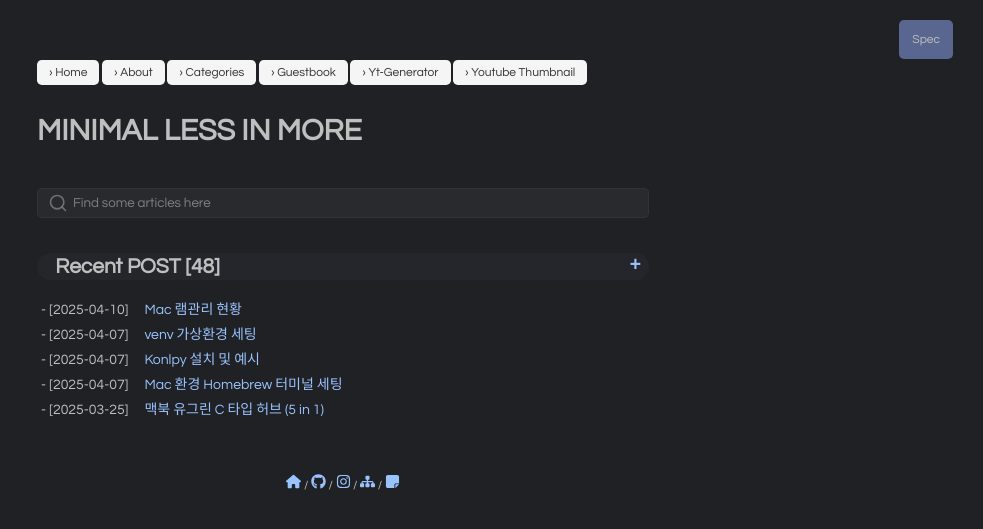
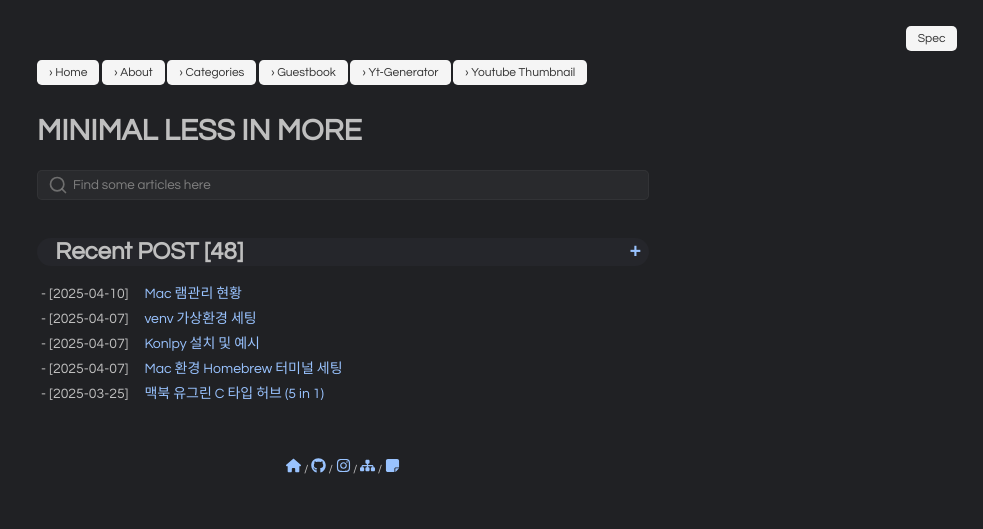
Before and after one commit to pozuhtuhv/pozuhtuhv.github.io, a Jekyll site: the page built from index.html, in a window 1280 px wide. Shown: the top 529 px of the page, without its empty margins (297-1280 px from the left). Built offline with Jekyll 4.4.1, drawn with Linux system fonts in a browser that asks for light colours.

Commit message:
(edit) design

```diff
--- a/_sass/_main.scss
+++ b/_sass/_main.scss
@@ -157,17 +157,17 @@ section {
   padding: 1rem 0;
 }
 
-/* hede */
+/* head */
 .head {
   display: block;
-  row-gap: 0.5rem; /* 또는 gap: 0.5rem; */
+  row-gap: 0.5rem;
   margin-top: 5.5rem;
   text-align: left;
 }
 
 .head a {
   display: inline-block;
-  margin-bottom: 0.5rem; /* 줄 간 간격 추가 */
+  margin-bottom: 0.5rem;
   padding: 0.5rem 1rem;
   background-color: #f5f5f5;
   color: #333;
@@ -176,6 +176,43 @@ section {
 }
 
 .head a:hover {
+  background-color: #e0e0e0;
+  color: #0073e6;
+}
+
+#specButton {
+  position: fixed;
+  top: 2.9%;
+  right: 2%;
+  z-index: 100;
+  background-color: #f5f5f5;
+  color: #333;
+  padding: 0.5rem 1rem;
+  border-radius: 5px;
+  cursor: pointer;
+}
+
+#specTooltip {
+  position: fixed;
+  top: 6.9%;
+  right: 2%;
+  background-color: #f9f9f9;
+  color: #000;
+  padding: 10px;
+  border-radius: 5px;
+  white-space: nowrap;
+  overflow: hidden;
+  opacity: 0;
+  z-index: 99;
+}
+
+#specButton:hover + #specTooltip {
+  opacity: 1;
+  visibility: visible;
+  transition: none;
+}
+
+#specButton:hover {
   background-color: #e0e0e0;
   color: #0073e6;
 }
@@ -307,16 +344,6 @@ submain {
   }
 }
 
-/* Section Flex */
-section {
-  flex-grow: 999;
-  display: flex;
-  flex-direction: column;
-}
-figcaption {
-  font-size: smaller;
-}
-
 /* Bio */
 
 .bio {
@@ -439,7 +466,7 @@ figcaption {
   opacity: 0.9;
 }
 
-/* 타임라인 */
+/* 타임라인 (현재 비활성화) */
 .timeline {
   position: relative;
   width: 650px;
@@ -479,48 +506,6 @@ figcaption {
   height: 150%;
   clear: both;
   visibility: hidden;
-}
-
-/* about 섹션 */
-.time-wrapper {
-  display: inline;
-  line-height: 1em;
-  font-size: 0.66666em;
-  vertical-align: middle;
-}
-@media (max-width: 860px) {
-  .time-wrapper {
-    display: block;
-    position: relative;
-    margin: 4px 0 0 0;
-    z-index: 14;
-  }
-}
-.time-wrapper .time {
-  display: inline-block;
-  padding: 4px 6px;
-  background: var(--code-bg-color);
-}
-.desc {
-  margin: 1em 0.2em -3.5em 0;
-  font-size: 0.9em;
-  line-height: 1.5em;
-}
-.desc a {
-  color: rgb(50, 87, 209);
-  text-decoration: none;
-}
-.desc a:hover {
-  text-decoration: underline;
-}
-@media (max-width: 860px) {
-  .desc {
-    position: relative;
-    margin: 1em;
-    padding: 1em;
-    background: var(--code-bg-color);
-    z-index: 15;
-  }
 }
 
 /* 스크롤바 */
@@ -608,48 +593,6 @@ tr:hover {
   background-color: #333;
 }
 
-#specButton {
-  position: fixed;
-  top: 20px;
-  right: 30px;
-  z-index: 100;
-  background-color: #59668f;
-  color: #bfbfbf;
-  padding: 13px;
-  border-radius: 5px;
-  font-family: var(--source-code-font);
-  cursor: pointer;
-}
-
-#specTooltip {
-  position: fixed;
-  top: 60px;
-  right: 30px;
-  background-color: #f9f9f9;
-  color: #000;
-  padding: 10px;
-  border: 1px solid #ccc;
-  box-shadow: 0 0 8px rgba(0,0,0,0.2);
-  border-radius: 5px;
-  white-space: nowrap;
-  min-width: 200px;
-  overflow: hidden;
-  opacity: 0;
-  visibility: hidden;
-  z-index: 99;
-}
-
-#specButton:hover + #specTooltip {
-  max-height: 500px; /* 즉시 나타남 */
-  opacity: 1;
-  visibility: visible;
-  transition: none; /* 나타날 때는 transition 없음 */
-}
-
-#specButton:not(:hover) + #specTooltip {
-  transition: opacity 0.3s ease-out;
-}
-
 /* main post more 버튼 */
 .blog-header {
   display: flex;
--- a/index.html
+++ b/index.html
@@ -24,10 +24,10 @@ layout: default
 </div>
 
 <section class="posts">
-    <h3 class="blog-header">
+    <h2 class="blog-header">
         Recent POST [{{ site.posts | size }}]
         <a href="{{ site.url }}/categories/" class="blog-more">+</a>
-    </h3>
+    </h2>
     <ul>
         {% for post in site.posts limit:5 %}
         <li>
```
